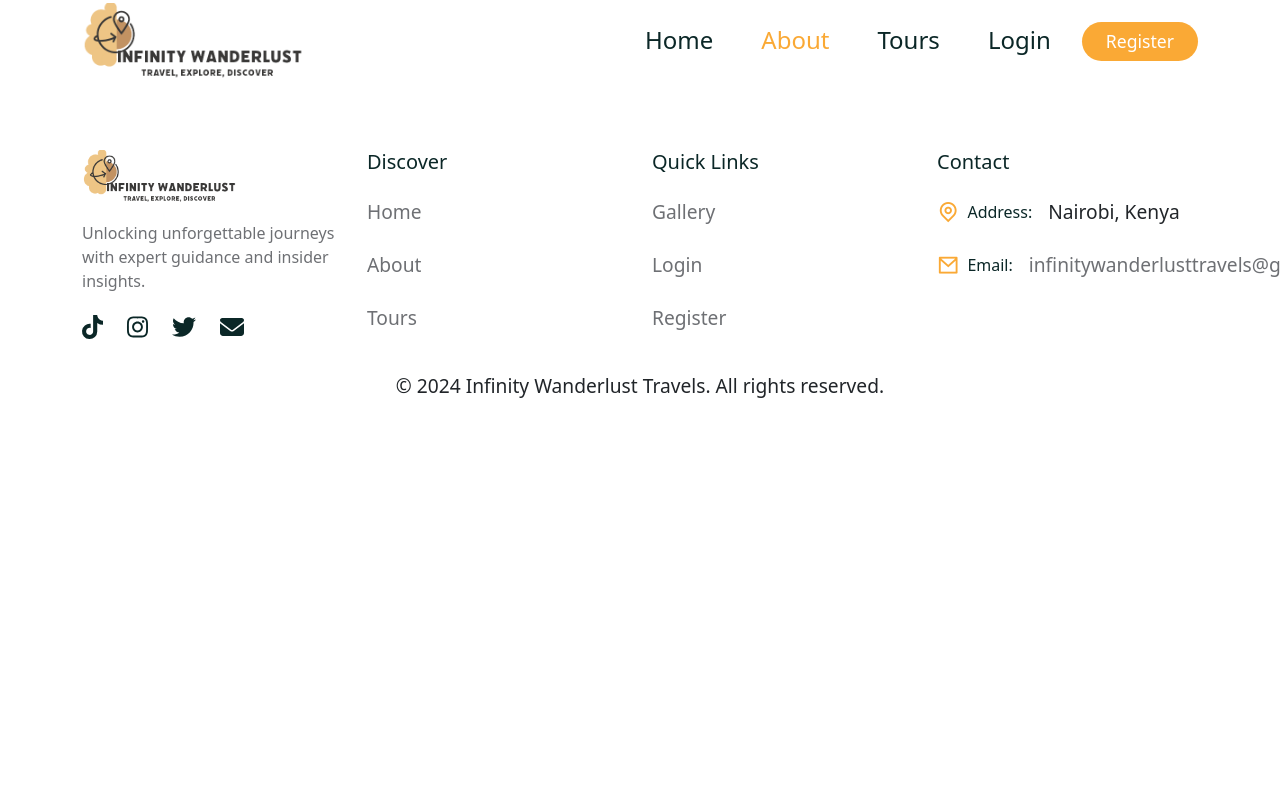
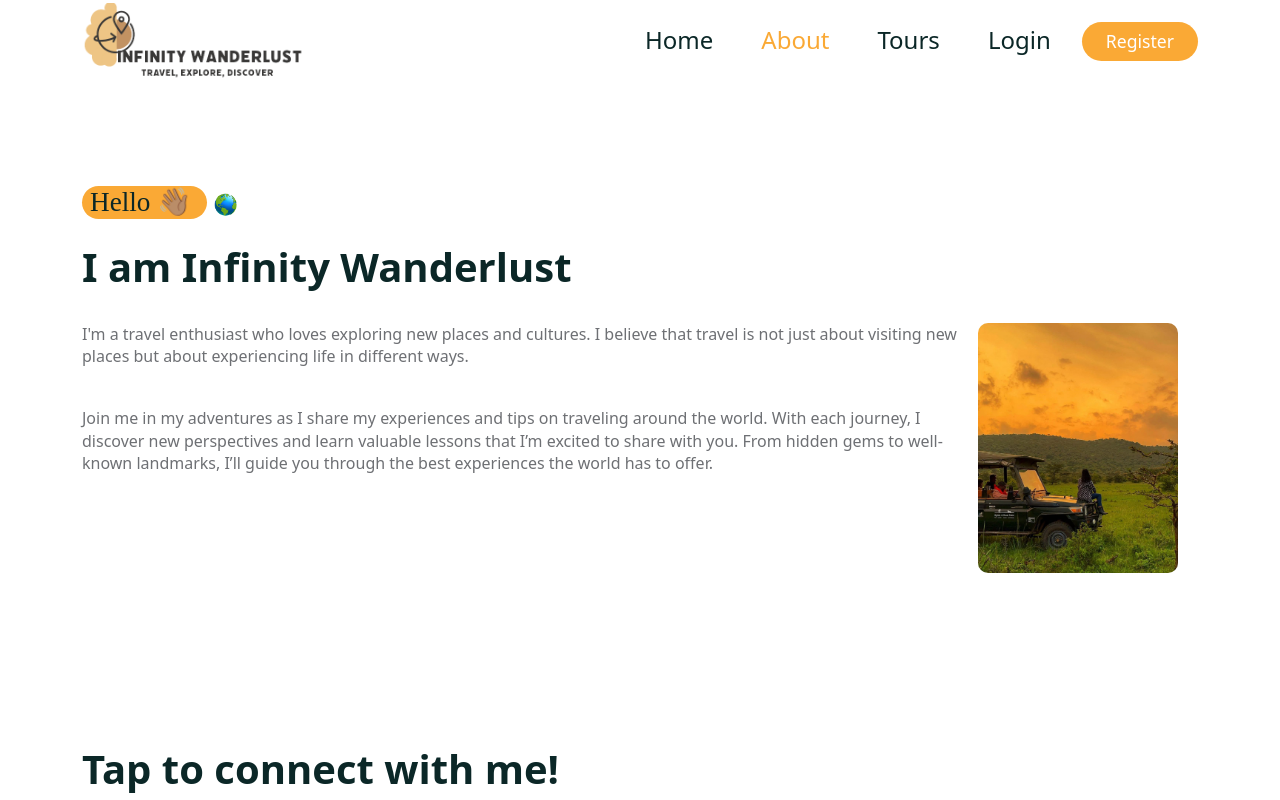
Before and after one commit to BM-Ghost/infinity-wanderlust, a React (Create React App) app in the folder frontend/: page /about in a window 1280 px wide. Shown: the top 800 px of the page. Built offline with nearby package versions, Linux system fonts and the light colour scheme; a web font is replaced by a local one.

Commit message:
About section

```diff
--- /dev/null
+++ b/frontend/src/pages/About.jsx
@@ -0,0 +1,46 @@
+import '../styles/about.css'
+import { Container, Row, Col } from 'reactstrap'
+import Subtitle from './../shared/subtitle'
+import worldImg from '../assets/images/world.png'
+import experienceImg from '../assets/images/experience.png'
+
+const About = () => {
+    return <>
+    {/* ========== EXPERIENCE SECTION ========== */}
+      <section>
+         <Container>
+            <Row>
+               <Col lg='12'>
+                  <div className="hero__content">
+                     <div className="hero__subtitle d-flex align-items-center">
+                        <Subtitle subtitle={'Hello 👋🏽'} />
+                        <img src={worldImg} alt="World" />
+                     </div>
+                     <h1>I am <span className='highlight'> Infinity Wanderlust</span></h1>
+                     <p>
+                     <img src={experienceImg} alt="Experience" className="experience__image"/>
+                     I'm a travel enthusiast who loves exploring new places and cultures. I believe that travel is not just about visiting new places but about experiencing life in different ways.
+                     </p>
+                     <br></br>
+                     <p>Join me in my adventures as I share my experiences and tips on traveling around the world. With each journey, I discover new perspectives and learn valuable lessons that I’m excited to share with you. From hidden gems to well-known landmarks, I’ll guide you through the best experiences the world has to offer.</p>
+                  </div>
+               </Col>
+            </Row>
+         </Container>
+      </section>
+      <section>
+         <Container>
+            <Row>
+               <Col lg='12'>
+                  <div className="hero__content">
+                     <h1> <span className='highlight'> Tap to connect with me!</span></h1>
+
+                  </div>
+               </Col>
+            </Row>
+         </Container>
+      </section>
+    </>
+}
+
+export default About
--- a/frontend/src/router/Routers.js
+++ b/frontend/src/router/Routers.js
@@ -7,6 +7,7 @@ import Register from './../pages/Register'
 import SearchResultList from './../pages/SearchResultList'
 import TourDetails from './../pages/TourDetails'
 import Tours from './../pages/Tours'
+import About from '../pages/About'
 
 const Routers = () => {
    return (
@@ -14,6 +15,7 @@ const Routers = () => {
          <Route path='/' element={<Navigate to='/home'/>} />
          <Route path='/home' element={<Home/>} />
          <Route path='/tours' element={<Tours/>} />
+         <Route path='/about' element={<About/>} />
          <Route path='/tours/:id' element={<TourDetails/>} />
          <Route path='/login' element={<Login/>} />
          <Route path='/register' element={<Register/>} />
--- /dev/null
+++ b/frontend/src/styles/about.css
@@ -0,0 +1,7 @@
+.experience__image {
+    max-width: 200px; /* Make the image smaller */
+    height: auto;
+    border-radius: 10px;
+    float: right; /* Allows text to wrap around the image */
+    margin-right: 20px; /* Space between the image and text */
+}
```
